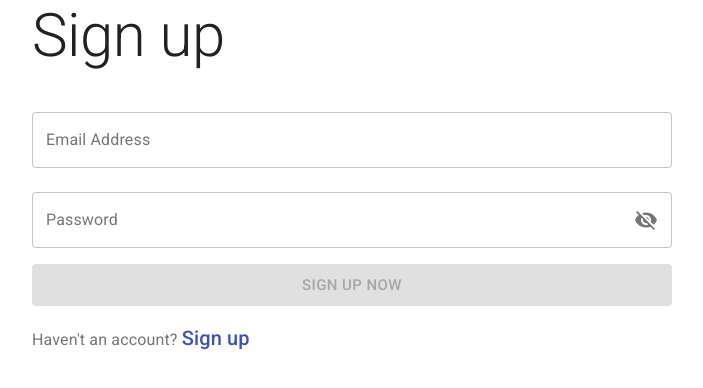
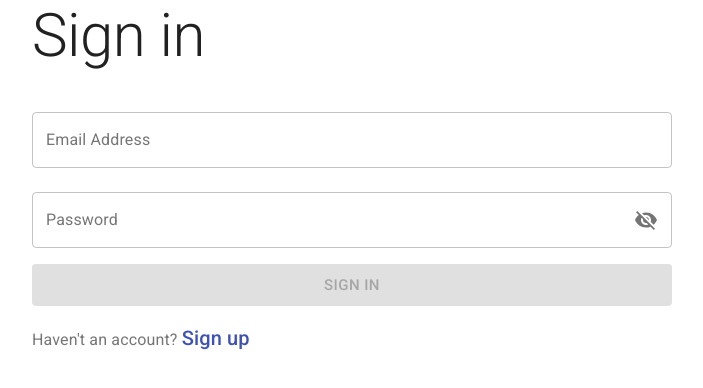
Before and after one commit to aymankharouf/crm, a React (Create React App) app: page /login in a window 1280 px wide. Shown: the top 388 px of the page, without its empty margins (288-991 px from the left). Built offline with nearby package versions, Linux system fonts and the light colour scheme; no server answers.

Commit message:
add console message to show the url

```diff
--- a/src/App.tsx
+++ b/src/App.tsx
@@ -9,6 +9,8 @@ axios.defaults.baseURL = window.location.hostname === 'localhost' ? process.env.
 axios.defaults.withCredentials = true
 
 function App() {
+  console.log('url = ', process.env.REACT_APP_PROD_URL)
+  console.log('location = ', window.location.hostname)
   return (
     <BrowserRouter>
       <Switch>
--- a/src/pages/login.tsx
+++ b/src/pages/login.tsx
@@ -63,7 +63,7 @@ const Login = () => {
         <form onSubmit={handleSubmit}>
           <Box mb={3}>
             <Typography color="textPrimary" variant="h2">
-              Sign up
+              Sign in
             </Typography>
           </Box>
           <TextField
@@ -109,7 +109,7 @@ const Login = () => {
               type="submit"
               variant="contained"
             >
-              Sign up now
+              Sign in
             </Button>
           </Box>
           <Typography color="textSecondary">
```
